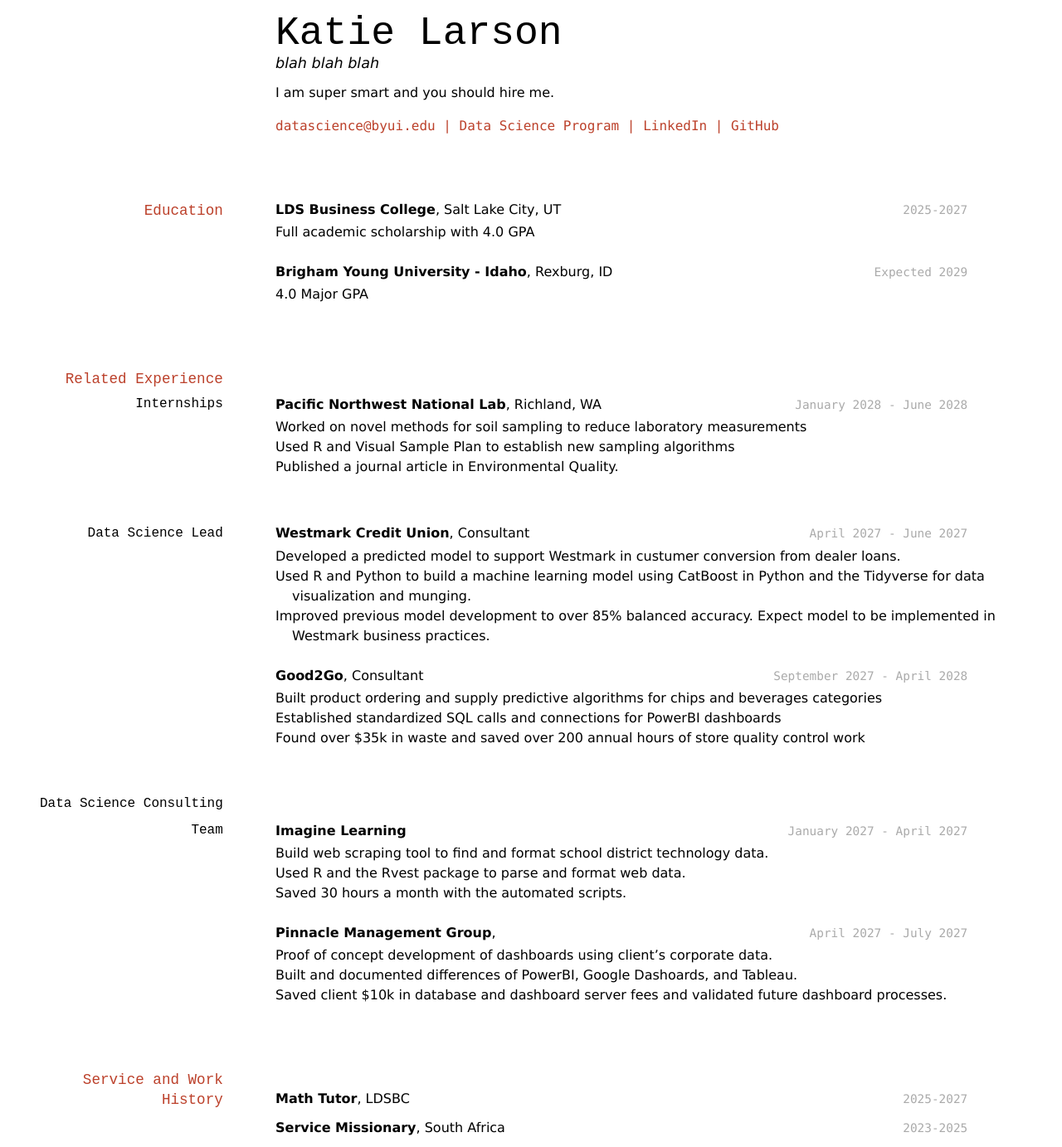
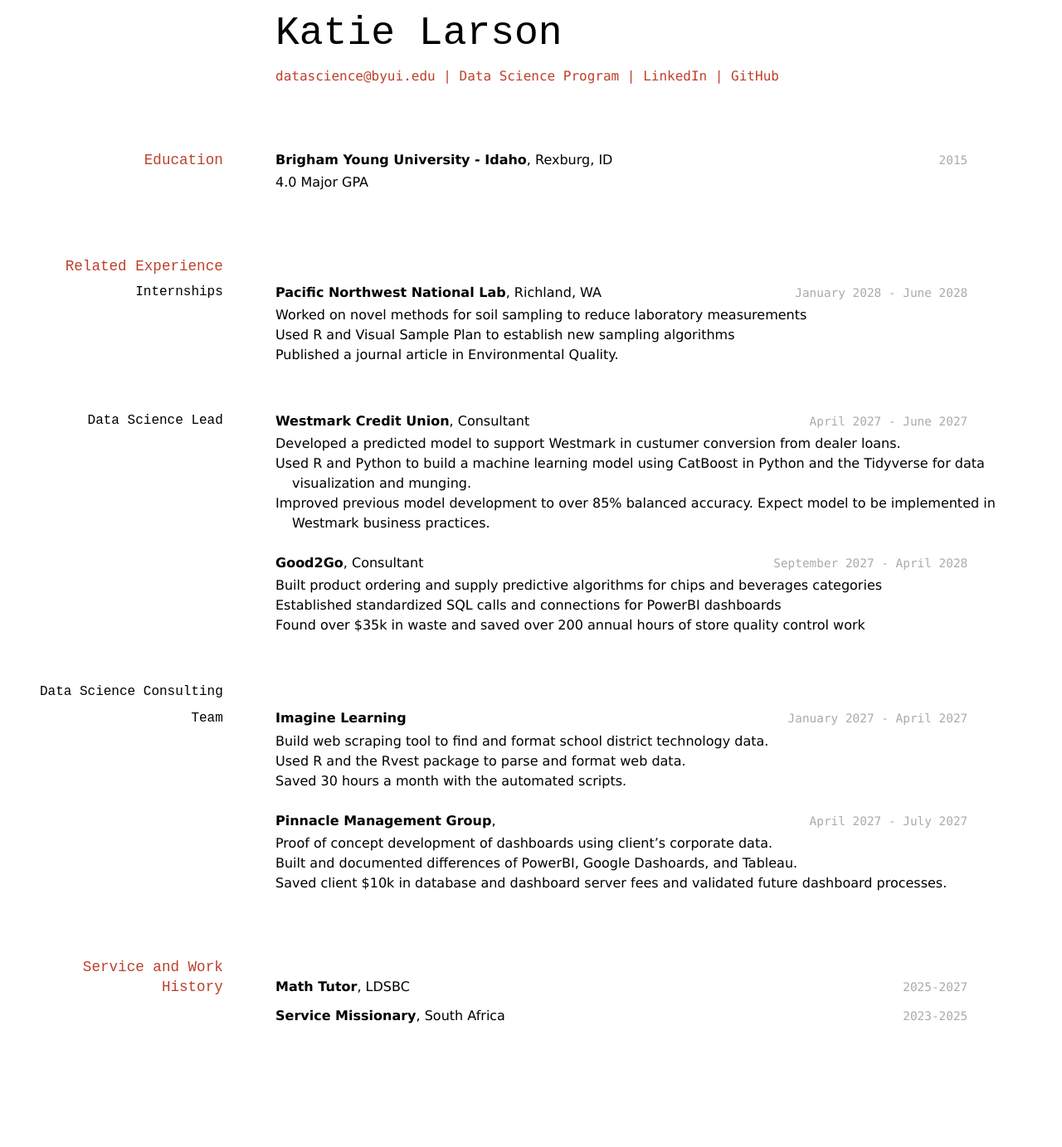
Before and after one commit to byuids-resumes/larson_resume_forrealsthistime, a Jekyll site: the page built from docs/index.md, in a window 1280 px wide. Shown: the whole page at 83% size. Built offline with Jekyll 4.4.1, drawn with Linux system fonts in a browser that asks for light colours; after the commit the page ends 1248 px from its top, so only the background shows below that.

Commit message:
another update!

```diff
--- a/docs/index.md
+++ b/docs/index.md
@@ -3,9 +3,6 @@ layout: cv
 title: Katie Larson
 ---
 # Katie Larson
-blah blah blah
-
-I am super smart and you should hire me.
 
 <div id="webaddress">
 <a href="datascience@byui.edu">datascience@byui.edu</a>
@@ -18,12 +15,7 @@ I am super smart and you should hire me.
 
 ## Education
 
-`2025-2027`
-__LDS Business College__, Salt Lake City, UT
-
-- Full academic scholarship with 4.0 GPA
-
-`Expected 2029`
+`2015`
 __Brigham Young University - Idaho__, Rexburg, ID
 
 - 4.0 Major GPA
```
